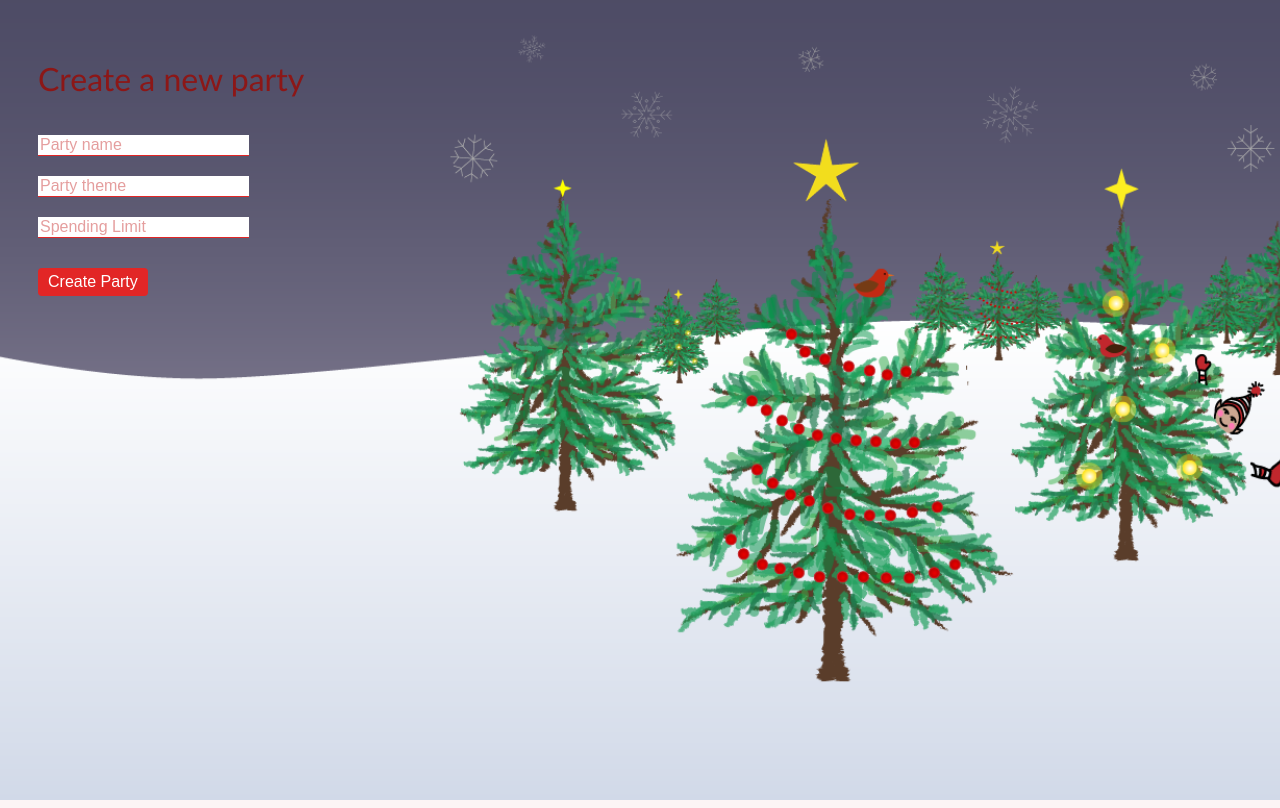
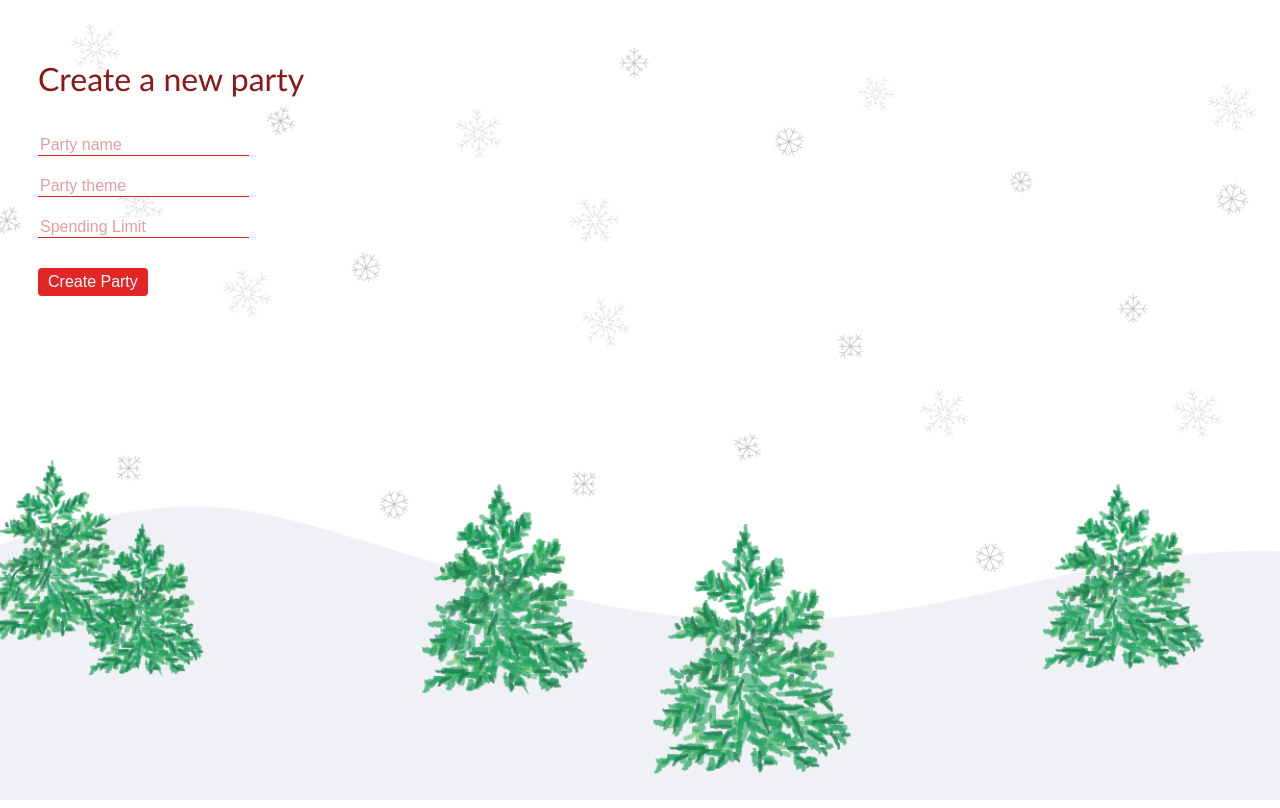
Before and after one commit to mcarson-123/secret_santa, a Rails app: page / in a window 1280 px wide. Run offline with Rails 7, Linux system fonts and the light colour scheme; style sheets or scripts are compiled from the project's sources; some libraries are stand-ins or nearby versions.

Commit message:
Add new background

```diff
--- a/app/assets/stylesheets/application.css
+++ b/app/assets/stylesheets/application.css
@@ -20,11 +20,11 @@
 .secret-santa-application {
   height: 100%;
   width: 100%;
-  background-image: url('winter_scene3.png');
-  background-position: center;
+  background-image: url('trees_background.png'), url('snowflakes.png');
+  background-position: bottom, center;
   background-repeat: no-repeat;
   background-size: cover;
-  background-color: #FCF5F5;
+  background-color: white;
   color: #8C1717;
   font-family: "Trebuchet MS", Helvetica, sans-serif
 }
```
Also changed, not shown: app/assets/images/snowflakes.png (added), app/assets/images/trees_background.png (added).
